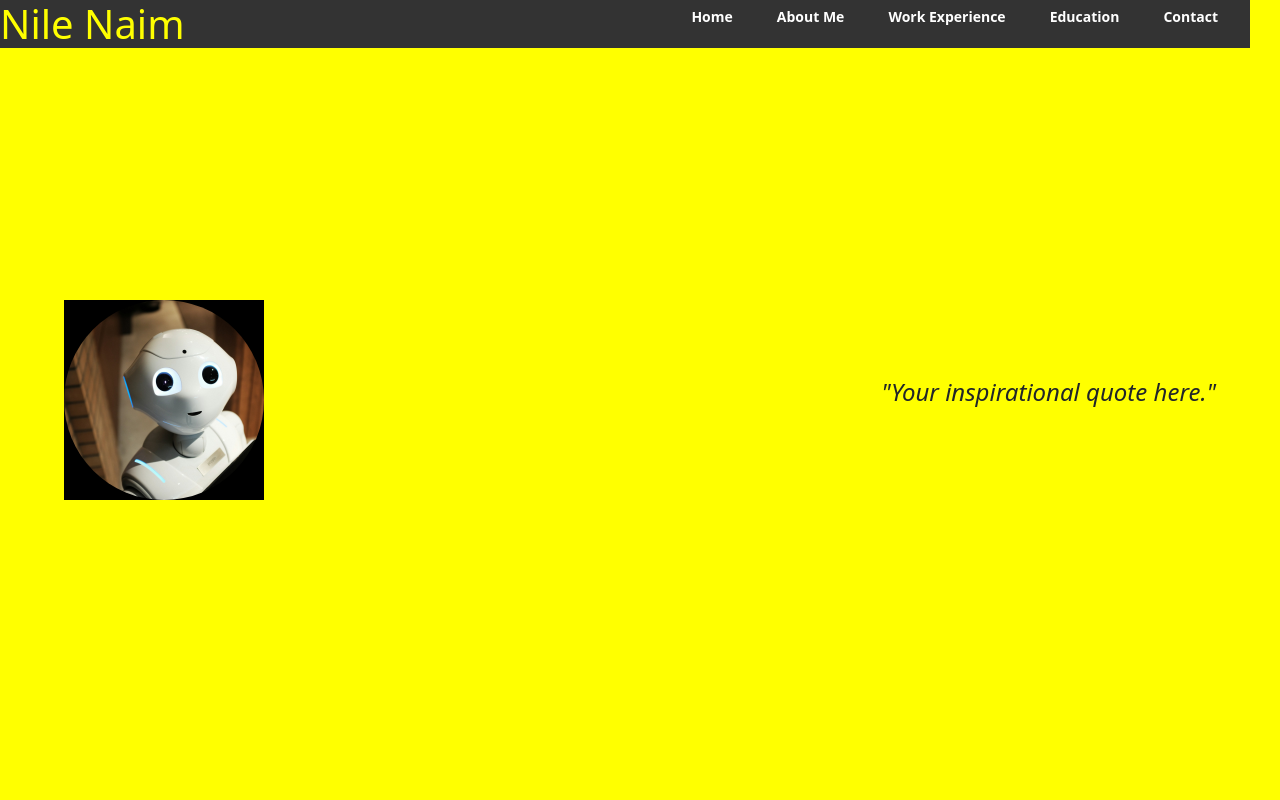
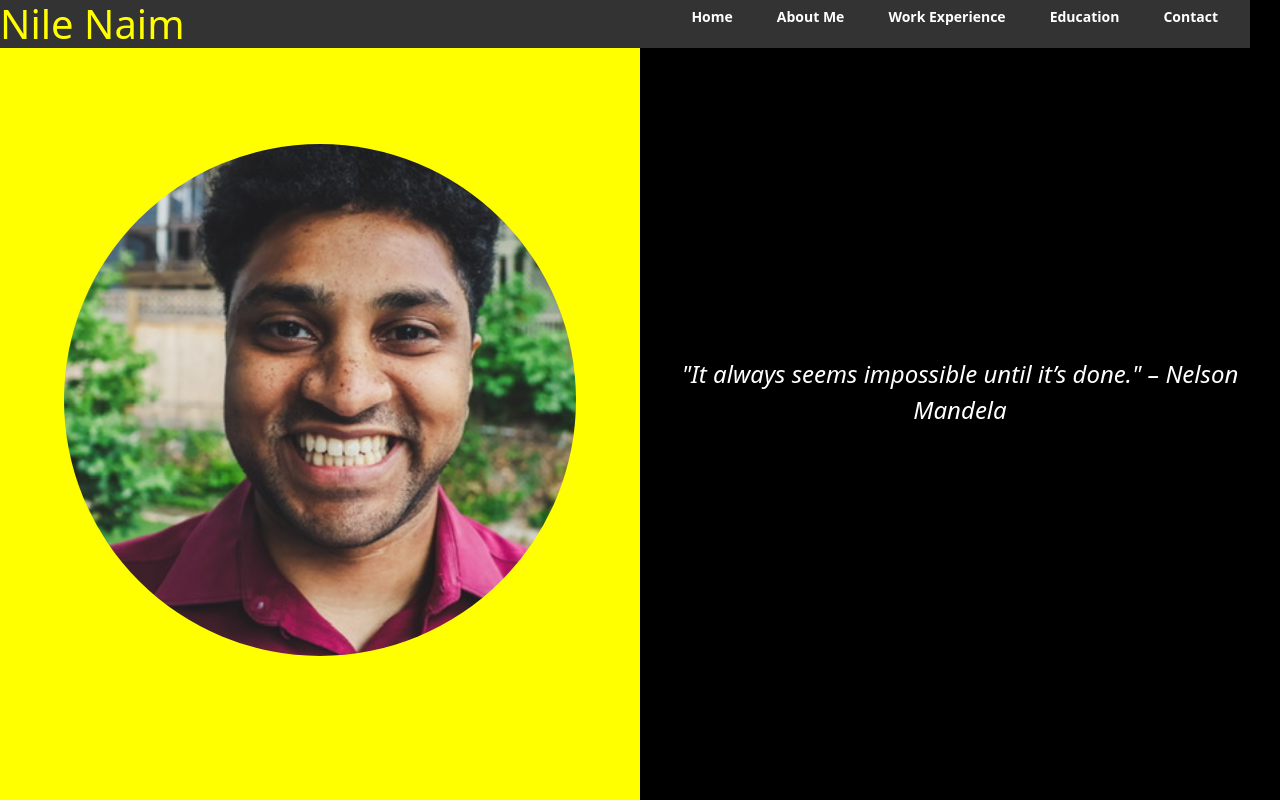
Before and after one commit to nnaim36/websitev2, a React (Vite) app in the folder react-website/: page / in a window 1280 px wide. Built offline with nearby package versions, Linux system fonts and the light colour scheme; grey boxes are pictures that could not be loaded.

Commit message:
added transition and working links

```diff
--- a/package.json
+++ b/package.json
@@ -2,6 +2,7 @@
   "dependencies": {
     "bootstrap": "^5.3.3",
     "emailjs-com": "^3.2.0",
+    "react-bootstrap": "^2.10.9",
     "react-icons": "^5.4.0",
     "react-router": "^7.1.1"
   },
--- a/react-website/src/App.css
+++ b/react-website/src/App.css
@@ -49,25 +49,66 @@
 }
 .intro {
   display: flex;
-  align-items: center; /* Vertically center content */
-  justify-content: space-between; /* Push elements to the sides */
-  height: 100vh; /* Full viewport height */
-  padding: 0 10%; /* Add spacing on the sides */
+  align-items: center;
+  justify-content: center;
+  height: 100vh;
+  width: 100vw;
+  background-color: yellow; /* Ensure intro background is yellow */
+  margin: 0;
+  padding: 0;
+  box-sizing: border-box;
+}
+
+.quote {
+  width: 50%;
+  height: 100%; /* Ensure both sections take full height */
+  display: flex;
+  justify-content: center;
+  align-items: center;
+}
+
+.profile-picture {
+  width: 50%;
+  display: flex;
+  justify-content: center;
+  align-items: center;
 }
 
 .profile-picture img {
-  width: 200px; /* Adjust as needed */
-  height: 200px;
-  border-radius: 50%;
-  object-fit: cover;
+  width: 80%; /* Image takes 80% of its parent container */
+  height: auto; /* Maintain aspect ratio */
+  max-width: 700px; /* Ensures the image doesn't get too large */
+  max-height: 700px;
+
+  border-radius: 50%; /* Makes it a perfect circle */
+  object-fit: cover; /* Ensures the image is cropped correctly inside the circle */
+
+  aspect-ratio: 1 / 1; /* Ensures the image remains a perfect square before the circle */
+}
+.quote {
+  width: 50%;
+  background-color: black;
+  color: white;
+  text-align: center;
+  font-size: 1.5rem;
+  font-style: italic;
+  padding: 20px;
+  box-sizing: border-box;
+  opacity: 0; /* Start fully hidden */
+  transform: translateY(20px); /* Start slightly below */
+  transition: opacity 1s ease-out, transform 1s ease-out;
+  display: flex;
+  justify-content: center;
+  align-items: center;
+  min-height: 100%;
 }
 
-.quote {
-  font-size: 1.5rem;
-  font-style: italic;
-  max-width: 40%; /* Limit width */
-  text-align: right;
+/* When the quote becomes visible */
+.quote.visible {
+  opacity: 1; /* Fully visible */
+  transform: translateY(0); /* Move back to normal position */
 }
+
 
 .top-nav {
   position: fixed;
@@ -139,29 +180,24 @@ html {
   height: auto; /* Maintain aspect ratio */
 }
 
-
-.profile-picture{
-  background-color: black;
-}
-
 .intro {
   display: flex;
   align-items: center;
-  justify-content: space-between;
+  justify-content: center;
   height: 100vh;
-  width: 100%;
-  max-width: 100vw; /* Prevent exceeding viewport width */
-  margin: 0 auto; /* Ensure centering */
-  padding: 0 5%; /* Reduce side padding */
-  box-sizing: border-box; /* Ensure padding doesn’t expand width */
+  width: 100vw; /* Ensure full width */
   background-color: yellow;
+  margin: 0; /* Remove unwanted margins */
+  padding: 0; /* Remove extra padding */
+  box-sizing: border-box; /* Ensures padding doesn’t overflow */
 }
 
-html, body {
+html, body, #root {
   margin: 0;
   padding: 0;
   width: 100vw;
-  overflow-x: hidden; /* Prevents any horizontal scrolling */
+  height: 100vh;
+  overflow-x: hidden; /* Prevent horizontal scroll */
 }
 
 section#home {
--- a/react-website/src/Education.tsx
+++ b/react-website/src/Education.tsx
@@ -1,4 +1,5 @@
 import { useState } from "react";
+import "bootstrap/dist/css/bootstrap.min.css";
 import { Modal, Button } from "react-bootstrap";
 
 const Education = () => {
@@ -24,43 +25,42 @@ const Education = () => {
     return (
         <div className="container my-5" id="education-list">
             <h2 className="mb-4">Education</h2>
+            <div className="text-design">
+                <div className="left-side-td"></div>
+                <div className="right-side-td"></div>
+            </div>
 
             {/* Master's Degree */}
             <div className="row mb-5 align-items-center">
                 <div className="col-md-4 d-flex justify-content-center">
-                    <img
-                        src="../public/Northeastern-University-Logo.png"
-                        alt="Northeastern logo"
-                        className="img-fluid"
-                    />
+                    <img src="/Northeastern-University-Logo.png" alt="Northeastern logo" className="img-fluid" />
                 </div>
                 <div className="col-md-8 text-start">
                     <p><strong>Northeastern University</strong></p>
                     <p>Master's in Computer Science</p>
                     <h5>Courses:</h5>
-                    <ul className="list-group">
+
+                    <div className="row">
                         {courses.map((course, index) => (
+                            <div key={index} className="col-md-6">
                                 <li
-                                key={index}
                                     className="list-group-item list-group-item-action"
                                     onClick={() => handleShow(course)}
                                     style={{ cursor: "pointer" }}
                                 >
                                     {course.name}
                                 </li>
+                            </div>
                         ))}
-                    </ul>
+                    </div>
+
                 </div>
             </div>
 
             {/* Bachelor's Degree */}
             <div className="row align-items-center">
                 <div className="col-md-4 d-flex justify-content-center">
-                    <img
-                        src="../public/Northeastern-University-Logo.png"
-                        alt="Northeastern logo"
-                        className="img-fluid"
-                    />
+                    <img src="/Northeastern-University-Logo.png" alt="Northeastern logo" className="img-fluid" />
                 </div>
                 <div className="col-md-8 text-start">
                     <p><strong>Northeastern University</strong></p>
@@ -69,7 +69,7 @@ const Education = () => {
             </div>
 
             {/* Modal for Course Details */}
-            <Modal show={show} onHide={handleClose}>
+            <Modal show={show} onHide={handleClose} animation={false}>
                 <Modal.Header closeButton>
                     <Modal.Title>{selectedCourse.name}</Modal.Title>
                 </Modal.Header>
--- a/react-website/src/Home.tsx
+++ b/react-website/src/Home.tsx
@@ -3,10 +3,33 @@ import BottomNav from "./bottomNav";
 import TopNav from "./TopNav";
 import 'bootstrap/dist/css/bootstrap.min.css';
 import ContactForm from "./ContactForm";
+import Education from "./Education";
+import { useEffect, useState, useRef } from "react";
 
 
 function Home() {
+    const [isVisible, setIsVisible] = useState(false);
+    const quoteRef = useRef(null);
 
+    useEffect(() => {
+        const observer = new IntersectionObserver(
+          ([entry]) => {
+            if (entry.isIntersecting) {
+              setIsVisible(true);
+            }
+          },
+          { threshold: 0.5 } // Triggers when 50% of the element is visible
+        );
+
+        if (quoteRef.current) {
+          observer.observe(quoteRef.current);
+        }
+        return () => {
+            if (quoteRef.current) {
+              observer.unobserve(quoteRef.current);
+            }
+          };
+        }, []);
 
 
     return(
@@ -16,17 +39,17 @@ function Home() {
 
         <div className="intro">
             <div className="profile-picture">
-                <img src="../public/profileTemp.jpg" alt="Profile" className="circular-image" />
+                <img src="../public/profile.jpeg" alt="Profile" className="circular-image" />
             </div>
-            <div className="quote">
-                <p>"Your inspirational quote here."</p>
+            <div className={`quote ${isVisible ? "visible" : ""}`} ref={quoteRef}>
+                <p>"It always seems impossible until it’s done." – Nelson Mandela</p>
             </div>
         </div>
         <div className="border w-100 vh-10 overflow-hidden">
             <img src="../public/banner3.png" alt="forest banner" className="w-100 h-100 object-fit-cover" />
         </div>
         <section id="home-body">
-        <div className="about" id="about-me">
+        <div className="about" id="about">
             <h2>About Me</h2>
             <div className="text-design">
                 <div className="left-side-td"></div>
@@ -99,50 +122,12 @@ This experience allowed me to develop a strong technical foundation while gainin
         </div>
 
         {/* Education section */}
-        <div className="education" id="education-list">
-            <h2>Education</h2>
-            <div className="text-design">
-                <div className="left-side-td"></div>
-                <div className="right-side-td"></div>
-            </div>
-            <div className="education-content">
-                <div className="education-image">
-                    <img src="../public/Northeastern-University-Logo.png"
-                    alt="Northeastern logo"
-                    className="img-fluid"/>
-                </div>
-                {/* Master's Degree Section */}
-                <div className="education-information">
-                    <p>Northeastern University</p>
-                    <p>Master's in Computer Science</p>
-                    <h5>Courses:</h5>
-                    <ul>
-                        <li>Database management</li>
-                        <li>Fundamentals of computer Networking</li>
-                        <li>computer systems</li>
-                        <li>Mobile App Development</li>
-                        <li>Web Development</li>
-                        <li>software Development</li>
-                    </ul>
-                </div>
-            </div>
-            {/* Bachelor's Degree Section */}
-            <div className="education-content">
-                <div className="education-image">
-                    <img src="../public/Northeastern-University-Logo.png"
-                    alt="Northeastern logo" />
-                </div>
-                <div className="education-information">
-                    <p>Northeastern University</p>
-                    <p>Bachelor's of science in Mechanical Engineering</p>
-
-                </div>
-            </div>
-        </div>
-
+        <section id="education">
+            <Education id="education"/>
+        </section>
 
         {/* Contact section */}
-        <div className="contact">
+        <div className="contact" id = "contact">
             <h2>Contact Me</h2>
             <div className="text-design">
                 <div className="left-side-td"></div>
```
Also changed, not shown: 1 other file (tests, documents, lock files or other folders). Lines whose indentation alone changed are shown as unchanged.
